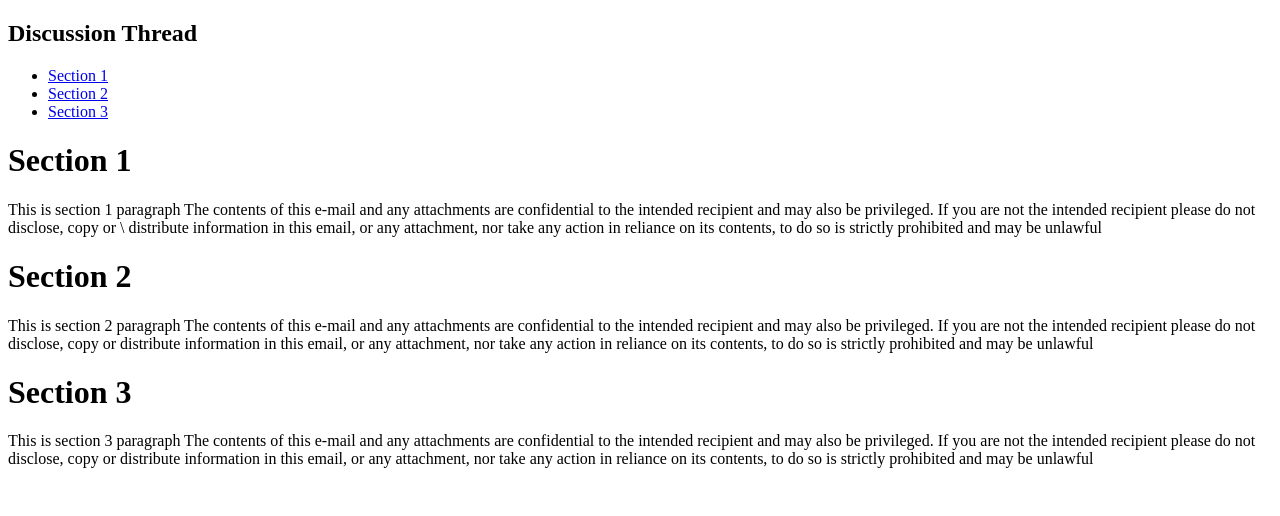
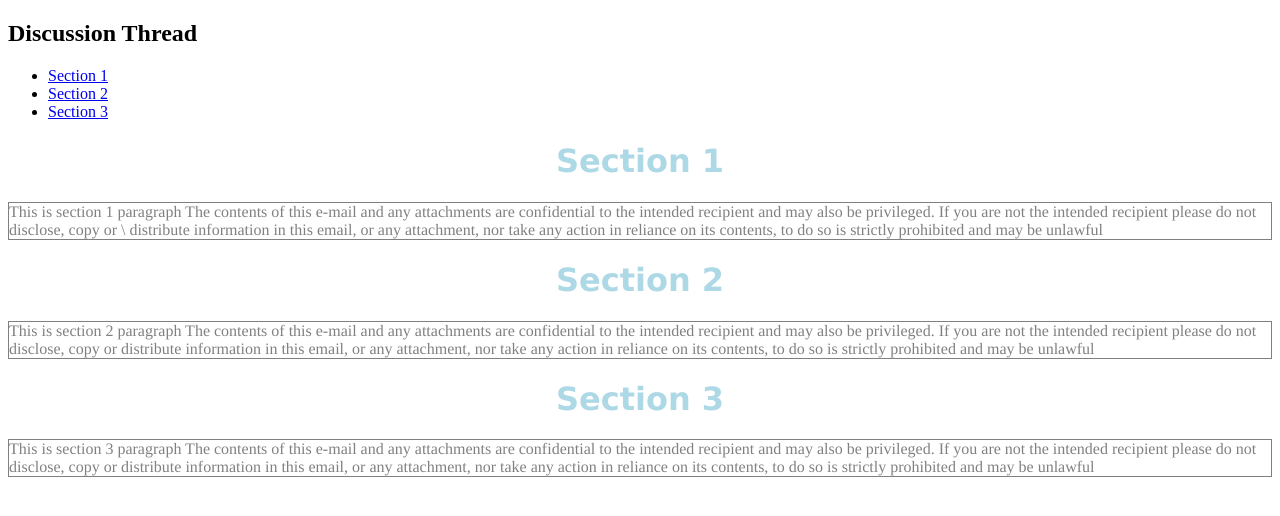
Before and after one commit to RGP2907/RGP2907.github.io, a plain HTML site: page link.html in a window 1280 px wide. Drawn offline with Linux system fonts and the light colour scheme.

Commit message:
link update

```diff
--- a/link.html
+++ b/link.html
@@ -2,6 +2,7 @@
 <html>
     <head>
         <title>My Web Page!</title>
+        <link rel="stylesheet" href="/css/styles.css">
     </head>
     <body>
       <h2>Discussion Thread</h2>
@@ -10,7 +11,7 @@
         <li><a href="#section2">Section 2</a></li>
         <li><a href="#section3">Section 3</a></li>
       </ul>
-      <h1><id="section1">Section 1</h1>
+      <h1 id="section1">Section 1</h1>
       <p>
         This is section 1 paragraph
         The contents of this e-mail and any attachments are confidential to the intended recipient and
@@ -19,7 +20,7 @@
         contents, to do so is strictly prohibited and may be unlawful
       </p>
 
-      <h1><id="section2">Section 2</h1>
+      <h1 id="section2">Section 2</h1>
       <p>
         This is section 2 paragraph
         The contents of this e-mail and any attachments are confidential to the intended recipient and
@@ -28,7 +29,7 @@
         contents, to do so is strictly prohibited and may be unlawful
       </p>
 
-      <h1><id="section3">Section 3</h1>
+      <h1 id="section3">Section 3</h1>
       <p>
         This is section 3 paragraph
         The contents of this e-mail and any attachments are confidential to the intended recipient and
```
